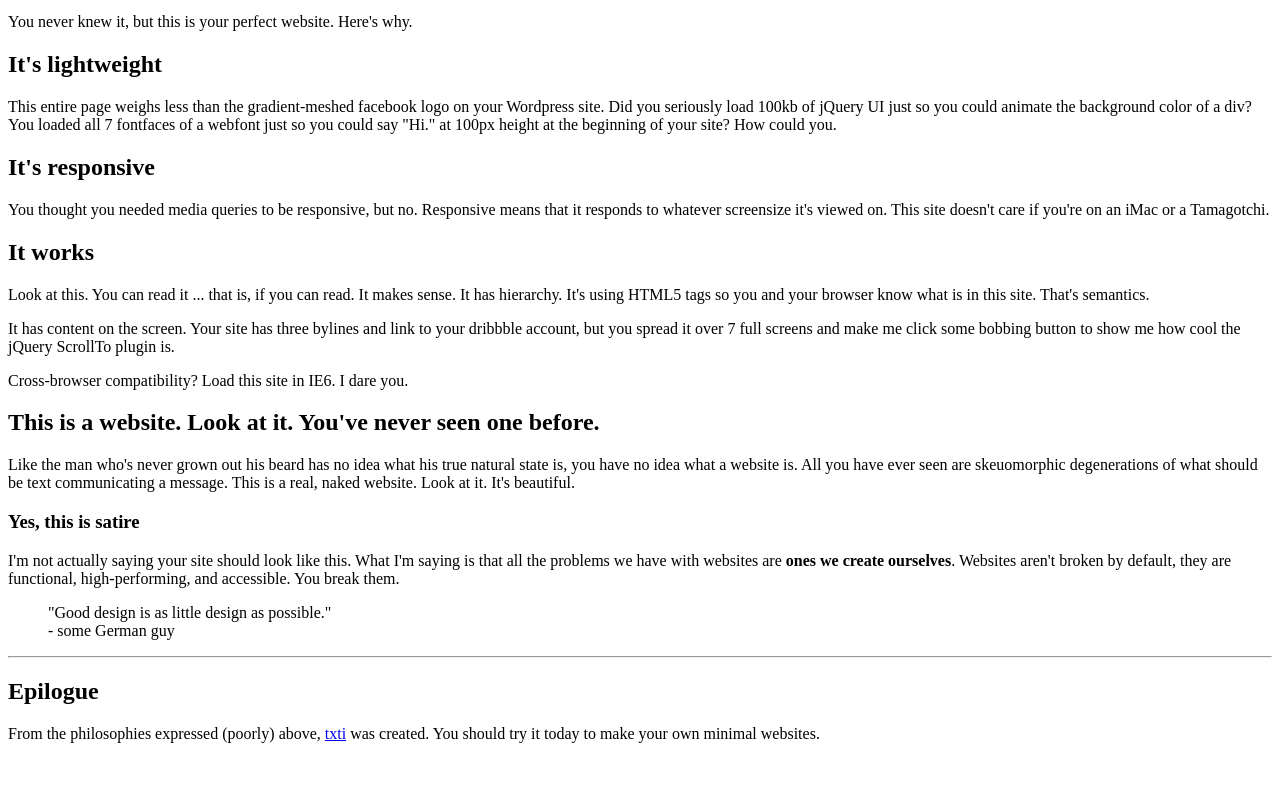
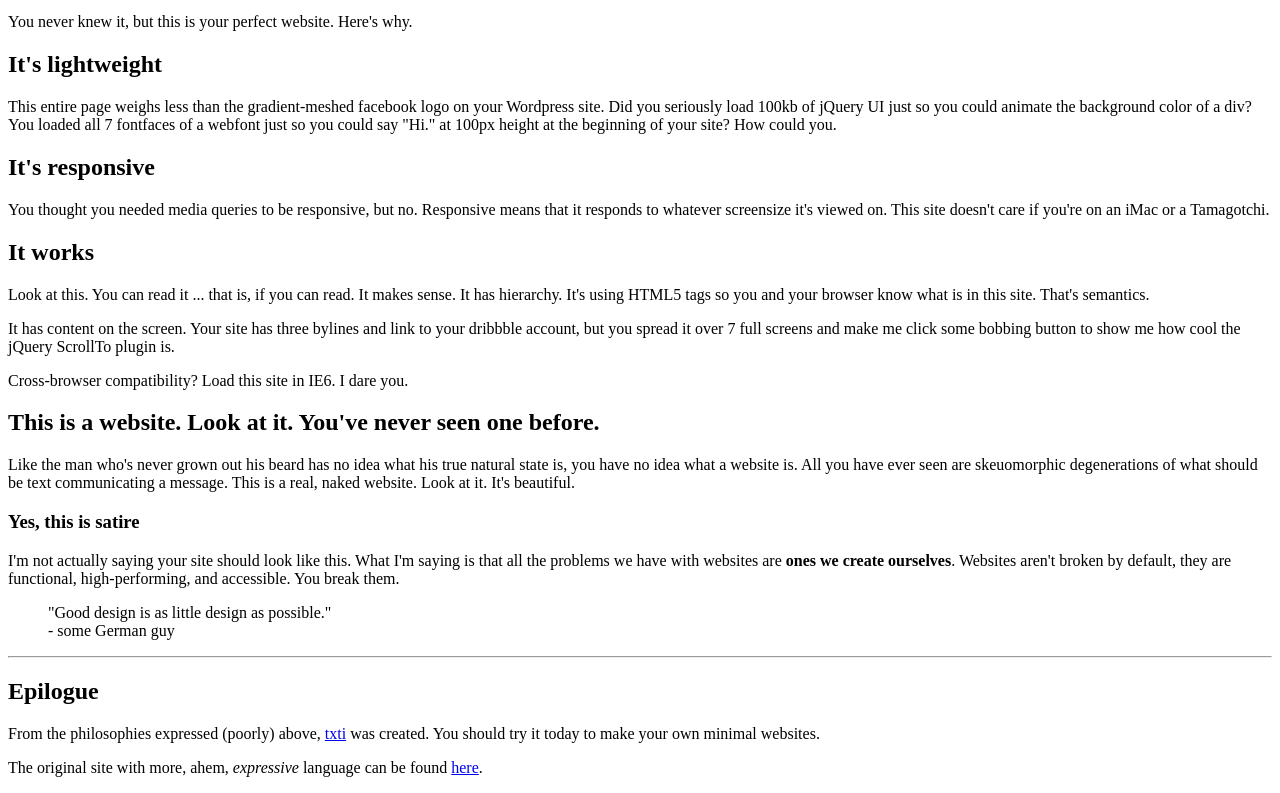
Before and after one commit to nottnottloop/mothertruckingwebsite, a plain HTML site: page index.html in a window 1280 px wide. Shown: the part 405-1198 px from the top of the page. Before the commit the page ends 1164 px from the top, so only its background shows below. Drawn offline with Linux system fonts and the light colour scheme.

Commit message:
Update epilogue

```diff
--- a/index.html
+++ b/index.html
@@ -67,6 +67,8 @@
     <h2>Epilogue</h2>
     <p>From the philosophies expressed (poorly) above, <a href="http://txti.es">txti</a> was created. You should try it today to make your own minimal websites.</p>
 
+	<p>The original site with more, ahem, <em>expressive</em> language can be found <a href="https://motherfuckingwebsite.com/">here</a>.</p>
+
     <!-- this is where i'd put the ironic heavy google analytics javascript if i had any -->
 
 </body>
```
